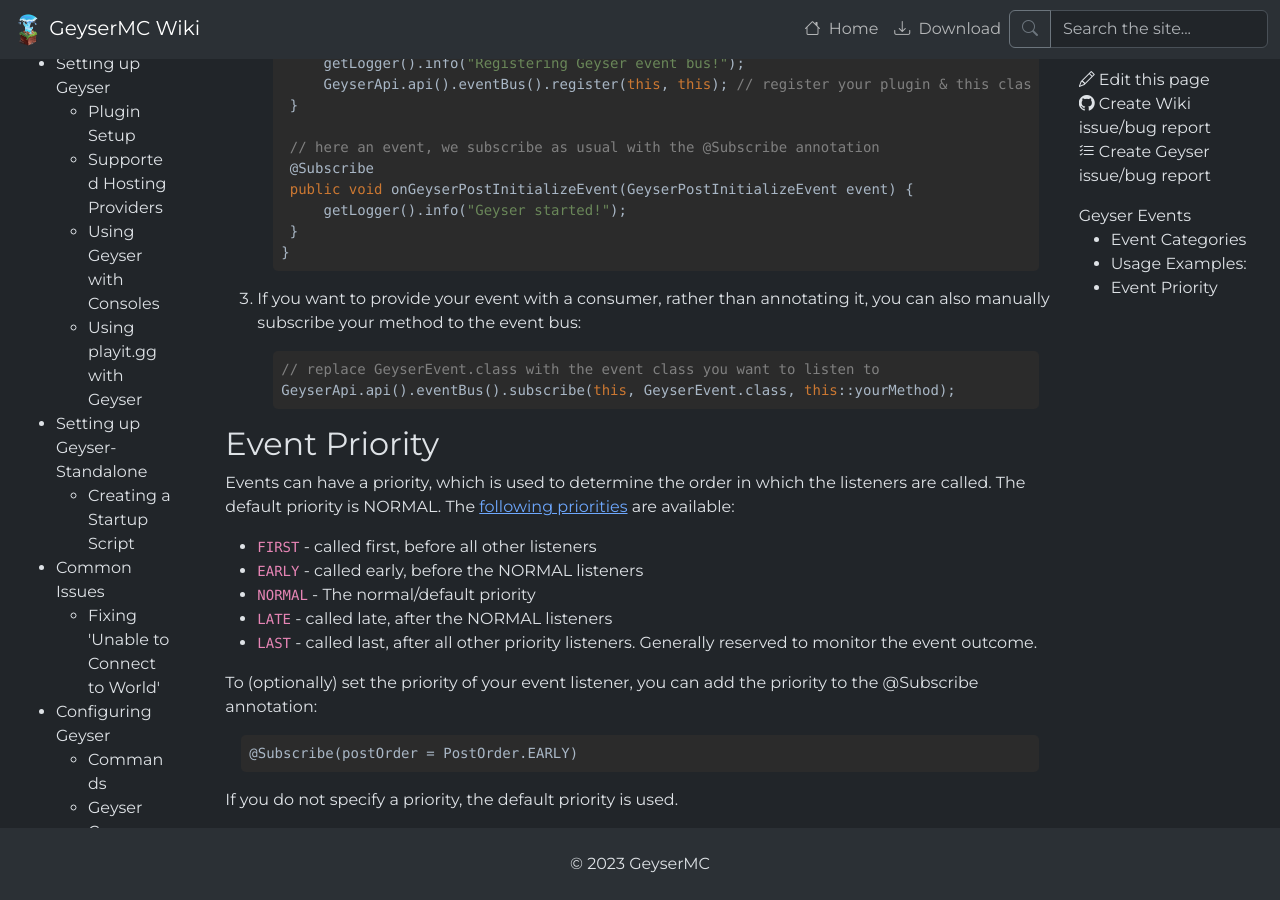
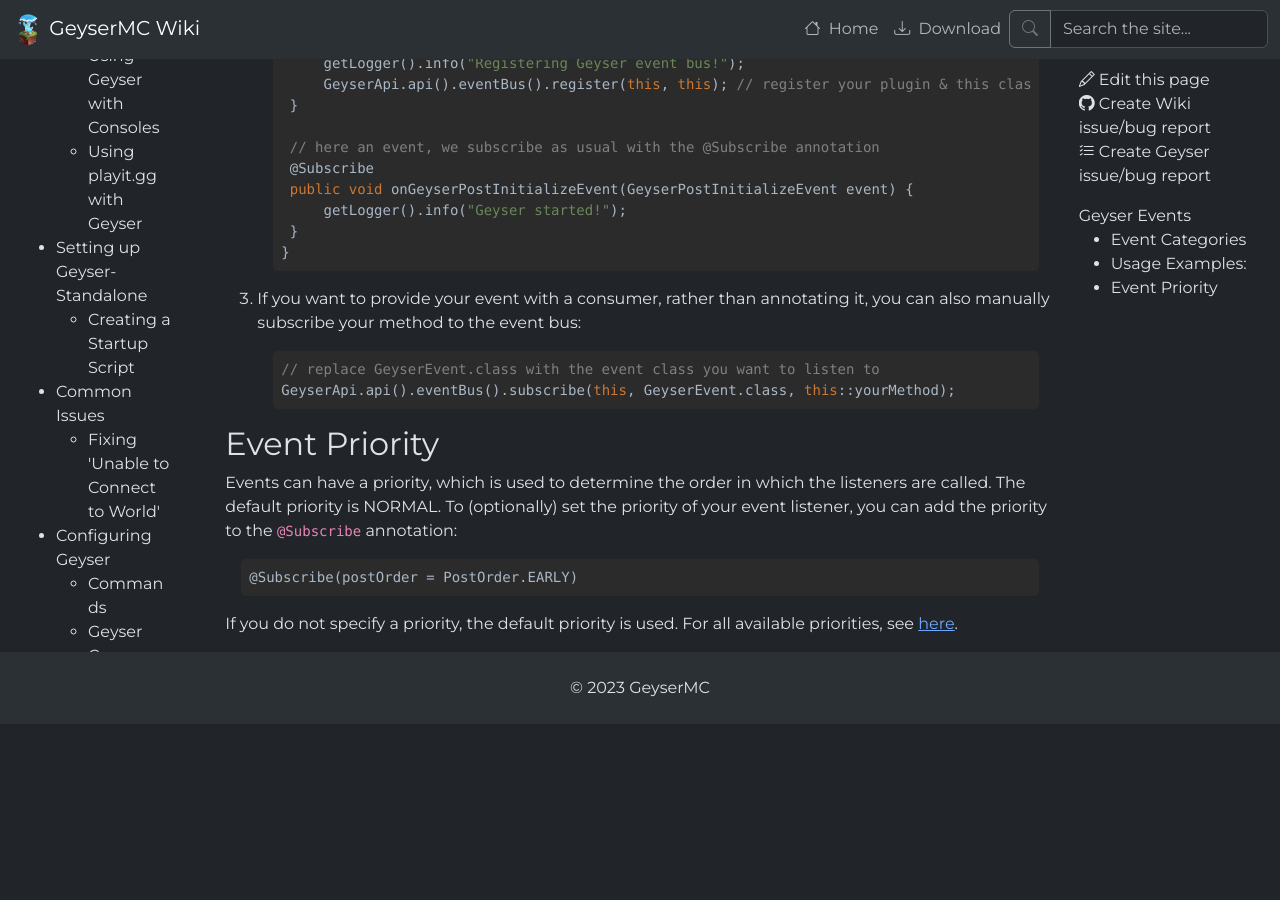
Before and after one commit to GeyserMC/GeyserWiki, a Jekyll site: the page built from _docs/geyser/events.md, in a window 1280 px wide and 900 px high, scrolled down 1915 px. Built offline with Jekyll 4.4.1, drawn with Linux system fonts in a browser that asks for light colours; after the commit the page ends 2639 px from its top, so only the background shows below that.

Commit message:
Move around pages in toc.yml, no need to fully copy event priorities

````diff
--- a/_data/toc.yml
+++ b/_data/toc.yml
@@ -99,14 +99,14 @@
 - title: Other
   url: "other/"
   links:
-    - title: "Community Geyser Projects"
-      url: "other/community-geyser-projects/"
     - title: "GeyserOptionalPack"
       url: "other/geyseroptionalpack/"
     - title: "Hurricane"
       url: "other/hurricane/"
     - title: "GeyserConnect"
       url: "other/geyserconnect/"
+    - title: "Community Geyser Projects"
+      url: "other/community-geyser-projects/"
     - title: "Test Server"
       url: "other/test-server/"
     - title: "Developer Guide"
--- a/_docs/geyser/events.md
+++ b/_docs/geyser/events.md
@@ -94,15 +94,9 @@
 
 ## Event Priority
 Events can have a priority, which is used to determine the order in which the listeners are called. The default priority is NORMAL.
-The [following priorities](https://github.com/GeyserMC/Events/blob/master/src/main/java/org/geysermc/event/PostOrder.java) are available:
-- ```FIRST``` - called first, before all other listeners
-- ```EARLY``` - called early, before the NORMAL listeners
-- ```NORMAL``` - The normal/default priority
-- ```LATE``` - called late, after the NORMAL listeners
-- ```LAST``` - called last, after all other priority listeners. Generally reserved to monitor the event outcome.
-
-To (optionally) set the priority of your event listener, you can add the priority to the @Subscribe annotation:
+To (optionally) set the priority of your event listener, you can add the priority to the `@Subscribe` annotation:
 ```java
 @Subscribe(postOrder = PostOrder.EARLY)
 ```
-If you do not specify a priority, the default priority is used.
+If you do not specify a priority, the default priority is used. For all available priorities, see
+[here](https://github.com/GeyserMC/Events/blob/master/src/main/java/org/geysermc/event/PostOrder.java).
````
